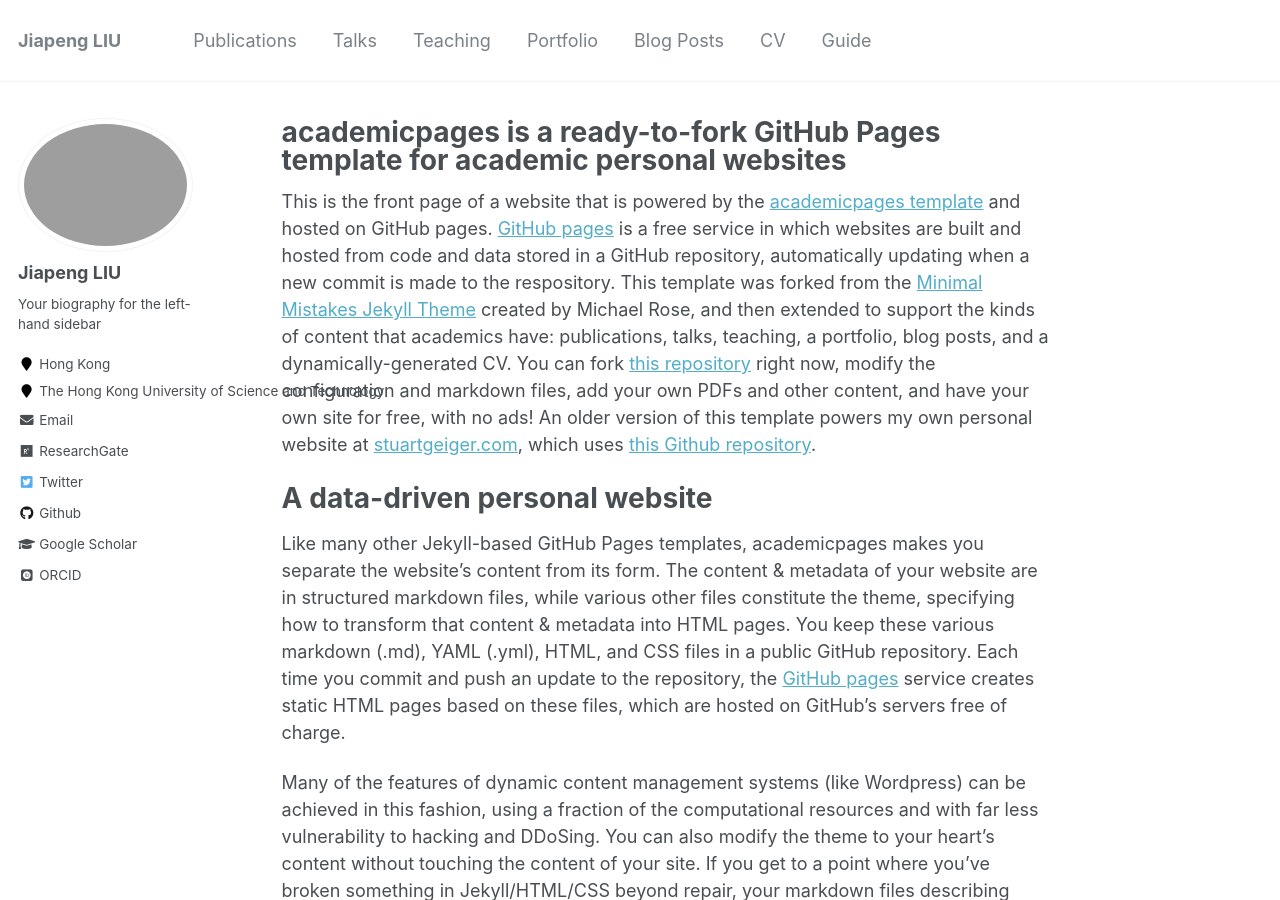
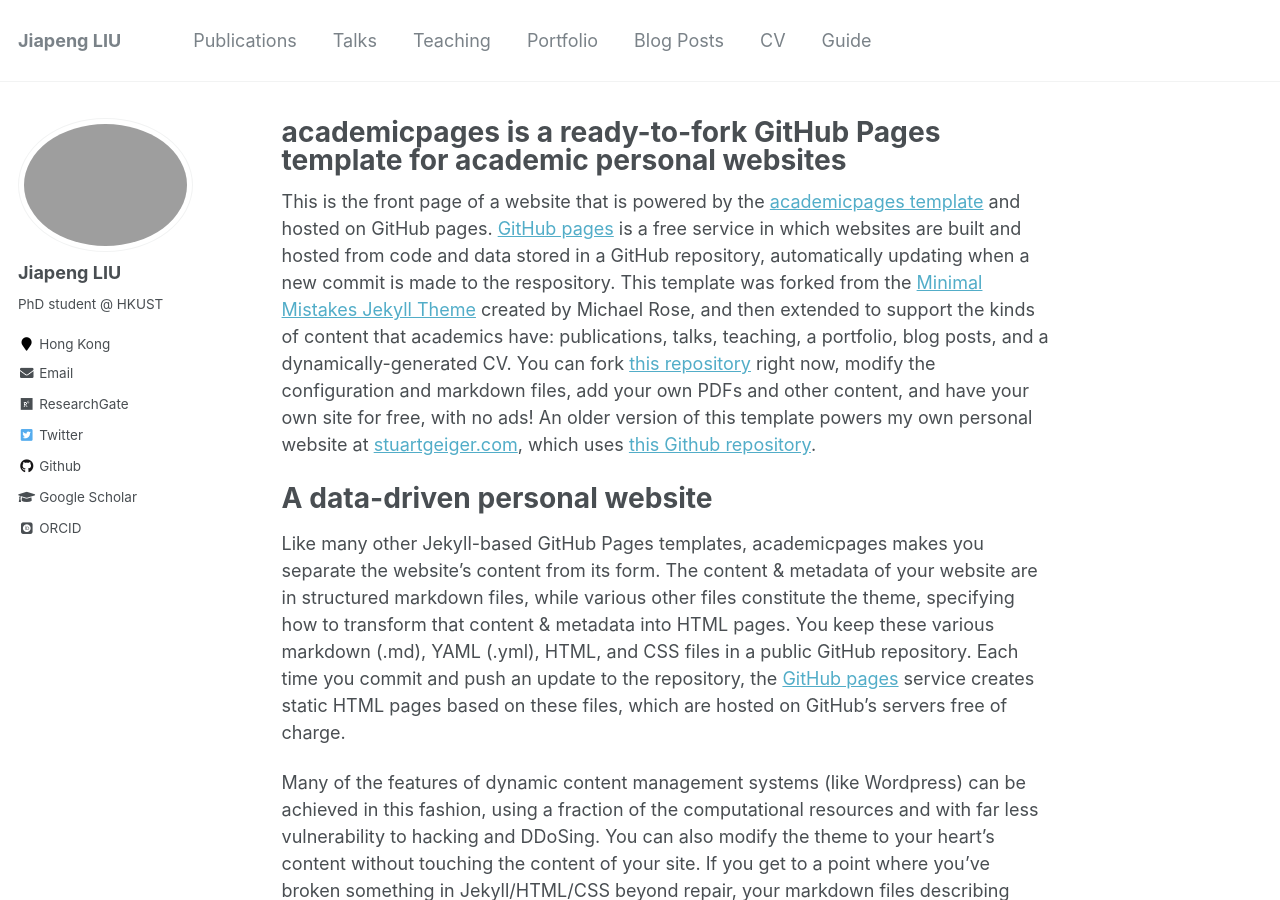
Before and after one commit to jiapeng-liu/jiapeng-liu.github.io, a Jekyll site: the page built from _pages/about.md, in a window 1280 px wide and 900 px high. Built offline with Jekyll 4.4.1, drawn with Linux system fonts in a browser that asks for light colours; some web fonts are replaced.

Commit message:
update config

```diff
--- a/_config.yml
+++ b/_config.yml
@@ -82,9 +82,9 @@ analytics:
 author:
   name             : "Jiapeng LIU"
   avatar           : "profile.png"
-  bio              : "Your biography for the left-hand sidebar"
+  bio              : "PhD student @ HKUST"
   location         : "Hong Kong"
-  employer         : "The Hong Kong University of Science and Technology"
+  employer         : #"The Hong Kong University of Science and Technology"
   pubmed           : # "https://www.ncbi.nlm.nih.gov/pubmed/?term=john+snow"
   googlescholar    : "https://scholar.google.com/citations?user=hecQO4gAAAAJ&hl=en"
   email            : "jliubt@connect.ust.hk"
@@ -109,7 +109,7 @@ author:
   stackoverflow    : # http://stackoverflow.com/users/123456/username
   steam            :
   tumblr           :
-  twitter          : "replacethistwitterhandle"
+  twitter          : "https://twitter.com/jiapeliu"
   vine             :
   weibo            :
   xing             :
```
